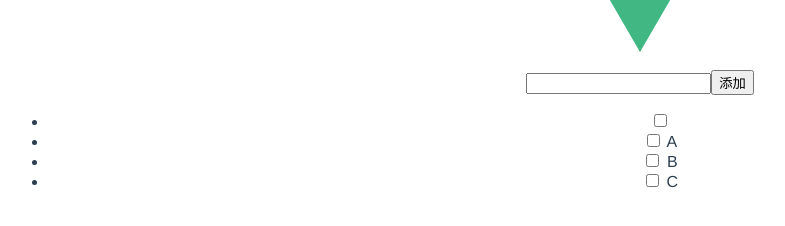
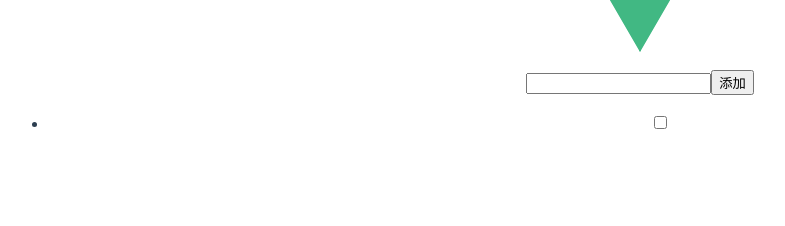
Before and after one commit to sunweixing123/VUE, a Vue app in the folder vue/hello-word/: page / in a window 1280 px wide. Both pictures are taken after a click on the button "添加". Shown: the part 194-420 px from the top of the page, without its empty margins (0-785 px from the left). Built offline with nearby package versions, Linux system fonts and the light colour scheme.

Commit message:
插槽练习

```diff
--- a/vue/hello-word/src/App.vue
+++ b/vue/hello-word/src/App.vue
@@ -3,21 +3,24 @@
     <img alt="Vue logo" src="./assets/logo.png">
     <!-- <HelloWorld msg="Welcome to Your Vue.js App"/>
     <Test /> -->
-    <List />
+    <!-- <List /> -->
+    <TodoList />
   </div>
 </template>
 
 <script>
 // import HelloWorld from './components/HelloWorld.vue'
 // import Test from './components/Test.vue'
-import List from './components/List.vue'
+// import List from './components/List.vue'
+import TodoList from './components/TodoList.vue'
 
 export default {
   name: 'app',
   components: {
     // HelloWorld,
     // Test,
-    List,
+    // List,
+    TodoList,
 
   }
 }
--- /dev/null
+++ b/vue/hello-word/src/components/Check.vue
@@ -0,0 +1,29 @@
+<template>
+  <div>
+      <li class="item">
+          <input v-model="checked"  type="checkbox" />
+          <slot name="item" :checked="checked"></slot>
+      </li>
+  </div>
+
+
+</template>
+
+
+<script>
+export default {
+    data() {
+        return {
+            checked: false,
+        };
+    }
+
+}
+</script>
+
+
+<style>
+
+
+
+</style>
--- a/vue/hello-word/src/components/List.vue
+++ b/vue/hello-word/src/components/List.vue
@@ -15,7 +15,7 @@
 <script>
   export default {
     name: 'List',
-    data(){
+    data() {
       return {
         name: '',
         newId: 3,
--- /dev/null
+++ b/vue/hello-word/src/components/TodoList.vue
@@ -0,0 +1,51 @@
+<template>
+    <div class="toList">
+        <input v-model="info" type="text" />
+        <button @click="addItem">添加</button>
+        <ul >
+            <Check v-for="(item, index) in listData" :key="index">
+                <template v-slot:item="itemProps">
+                    <span
+                        :style="{
+                            fontSize: '20px',
+                            color: itemProps.checked ? 'yellow' : 'blue'
+                        }"
+                    >
+                        {{item}}
+                    </span>
+
+                </template>
+
+            </Check>
+        </ul>
+    </div>
+</template>
+
+
+<script>
+import Check from './Check';
+export default {
+    components: {
+        Check,
+    },
+    data() {
+        return {
+            info: '',
+            listData: [],
+        };
+    },
+    methods: {
+        addItem() {
+            this.listData.push(this.info);
+            this.info = '';
+        }
+    }
+
+}
+</script>
+
+<style>
+
+
+
+</style>
```
